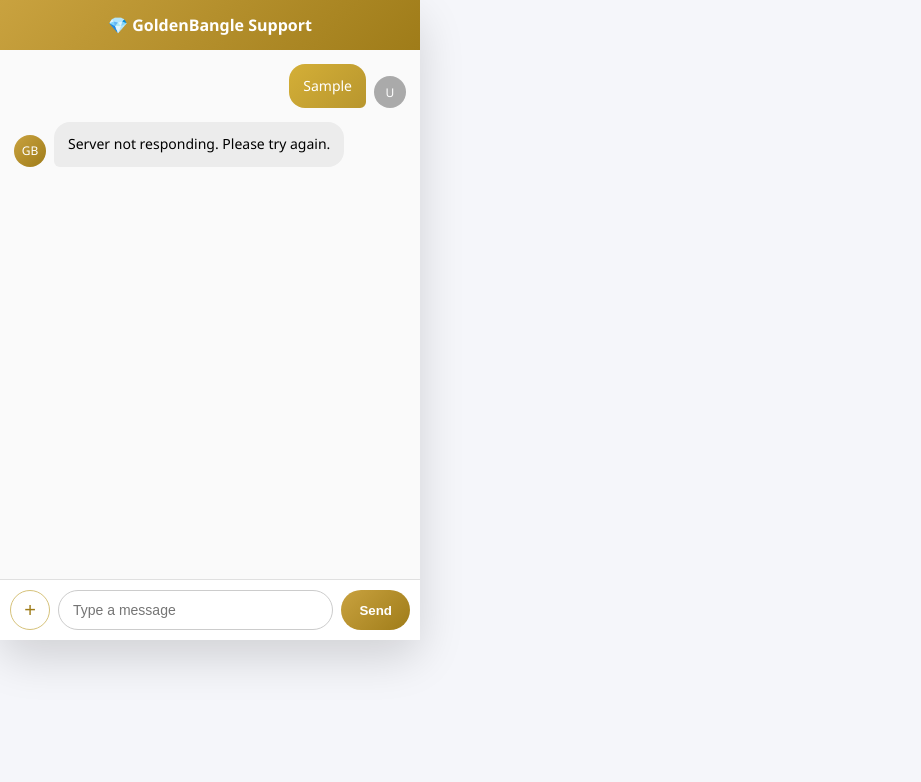
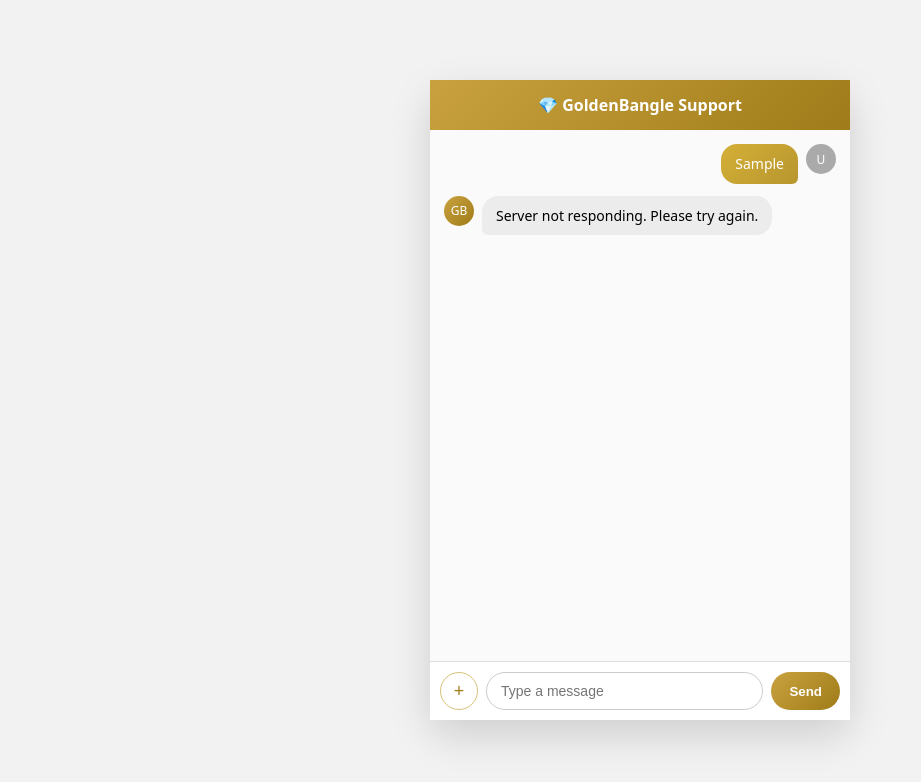
Before and after one commit to pransu-coder/chatbot-backend, a website: page public/index.html in a window 1280 px wide. Both pictures are taken after typing "Sample" into the empty fields and a click on the button "Send". Shown: the whole page, without its empty margins (0-921 px from the left). Drawn offline with Linux system fonts and the light colour scheme; no server answers.

Commit message:
Update index.html

```diff
--- a/public/index.html
+++ b/public/index.html
@@ -5,20 +5,18 @@
 <meta name="viewport" content="width=device-width, initial-scale=1.0" />
 <title>GoldenBangle Support</title>
 
-
 <style>
-* {
-  box-sizing: border-box;
+/* ===== RESET ===== */
+* { box-sizing: border-box; }
+html, body {
+  margin: 0;
+  padding: 0;
+  height: 100%;
+  font-family: system-ui, -apple-system, Segoe UI, Roboto, sans-serif;
+  background: #f2f2f2;
 }
 
-html, body {
-  height: 100%;
-  margin: 0;
-  font-family: "Segoe UI", system-ui, sans-serif;
-  background: #f5f6fa;
-}
-
-/* ================= PAGE WRAPPER ================= */
+/* ===== PAGE WRAPPER ===== */
 .page {
   min-height: 100vh;
   display: flex;
@@ -26,28 +24,26 @@
   align-items: center;
 }
 
-/* ================= CHAT CARD ================= */
+/* ===== CHAT CONTAINER ===== */
 .chat-app {
   width: 100%;
-  height: 100%;
+  height: 100vh;
   max-width: 420px;
-  max-height: 680px;
-  background: #ffffff;
+  background: #fff;
   display: flex;
   flex-direction: column;
-  border-radius: 0;
 }
 
-/* DESKTOP CARD STYLE */
+/* Laptop / Desktop card */
 @media (min-width: 768px) {
   .chat-app {
-    border-radius: 18px;
-    box-shadow: 0 18px 45px rgba(0,0,0,.15);
     height: 640px;
+    border-radius: 16px;
+    box-shadow: 0 15px 40px rgba(0,0,0,.15);
   }
 }
 
-/* ================= HEADER ================= */
+/* ===== HEADER ===== */
 .header {
   padding: 14px;
   text-align: center;
@@ -57,7 +53,7 @@
   background: linear-gradient(135deg,#c9a23f,#9f7c19);
 }
 
-/* ================= MESSAGES ================= */
+/* ===== MESSAGES ===== */
 .messages {
   flex: 1;
   padding: 14px;
@@ -65,21 +61,20 @@
   background: #fafafa;
 }
 
-/* ================= CHAT ROW ================= */
+/* ===== CHAT ROW ===== */
 .row {
   display: flex;
-  margin-bottom: 14px;
-  align-items: flex-end;
+  margin-bottom: 12px;
 }
 
 .row.user {
   justify-content: flex-end;
 }
 
-/* ================= AVATAR ================= */
+/* ===== AVATAR ===== */
 .avatar {
-  width: 32px;
-  height: 32px;
+  width: 30px;
+  height: 30px;
   border-radius: 50%;
   background: linear-gradient(135deg,#c9a23f,#9f7c19);
   color: #fff;
@@ -88,7 +83,6 @@
   align-items: center;
   justify-content: center;
   margin-right: 8px;
-  flex-shrink: 0;
 }
 
 .row.user .avatar {
@@ -97,13 +91,13 @@
   margin-right: 0;
 }
 
-/* ================= BUBBLE ================= */
+/* ===== CHAT BUBBLE ===== */
 .bubble {
-  max-width: 76%;
-  padding: 12px 14px;
+  max-width: 75%;
+  padding: 10px 14px;
   border-radius: 16px;
   font-size: 14px;
-  line-height: 1.45;
+  line-height: 1.4;
   word-wrap: break-word;
 }
 
@@ -118,11 +112,11 @@
   border-bottom-right-radius: 6px;
 }
 
-/* ================= TYPING ================= */
+/* ===== TYPING DOTS ===== */
 .typing {
   display: flex;
-  margin-left: 40px;
   gap: 5px;
+  margin-left: 38px;
   margin-bottom: 10px;
 }
 
@@ -143,37 +137,37 @@
   100% { opacity: .3; }
 }
 
-/* ================= INPUT ================= */
+/* ===== INPUT AREA ===== */
 .input-area {
-  padding: 10px;
   display: flex;
   gap: 8px;
-  border-top: 1px solid #e0e0e0;
+  padding: 10px;
+  border-top: 1px solid #ddd;
   background: #fff;
 }
 
 .attach {
-  width: 40px;
-  height: 40px;
+  width: 38px;
+  height: 38px;
   border-radius: 50%;
   border: 1px solid #d6c27a;
   background: #fff;
   color: #9f7c19;
-  font-size: 20px;
+  font-size: 18px;
   cursor: pointer;
 }
 
 input[type="text"] {
   flex: 1;
   padding: 10px 14px;
-  border-radius: 22px;
+  border-radius: 20px;
   border: 1px solid #ccc;
   font-size: 14px;
 }
 
 .send {
   padding: 10px 18px;
-  border-radius: 22px;
+  border-radius: 20px;
   border: none;
   background: linear-gradient(135deg,#c9a23f,#9f7c19);
   color: #fff;
@@ -185,6 +179,7 @@
 
 <body>
 
+<div class="page">
   <div class="chat-app">
     <div class="header">💎 GoldenBangle Support</div>
 
@@ -197,8 +192,10 @@
       <button class="send" onclick="send()">Send</button>
     </div>
   </div>
+</div>
 
 <script>
+/* ===== CONFIG ===== */
 const API_URL = "https://chatbot-backend-htzb.onrender.com/api/chat";
 const messages = document.getElementById("messages");
 const input = document.getElementById("input");
@@ -206,6 +203,7 @@
 const userId = "web-" + Date.now();
 let typingEl = null;
 
+/* ===== HELPERS ===== */
 function scrollBottom() {
   messages.scrollTop = messages.scrollHeight;
 }
@@ -253,6 +251,7 @@
   }
 }
 
+/* ===== SEND MESSAGE ===== */
 async function send() {
   const text = input.value.trim();
   if (!text) return;
@@ -278,6 +277,7 @@
   }
 }
 
+/* ===== IMAGE UPLOAD ===== */
 imageInput.addEventListener("change", async () => {
   const file = imageInput.files[0];
   if (!file) return;
```
Lines whose indentation alone changed are shown as unchanged.
